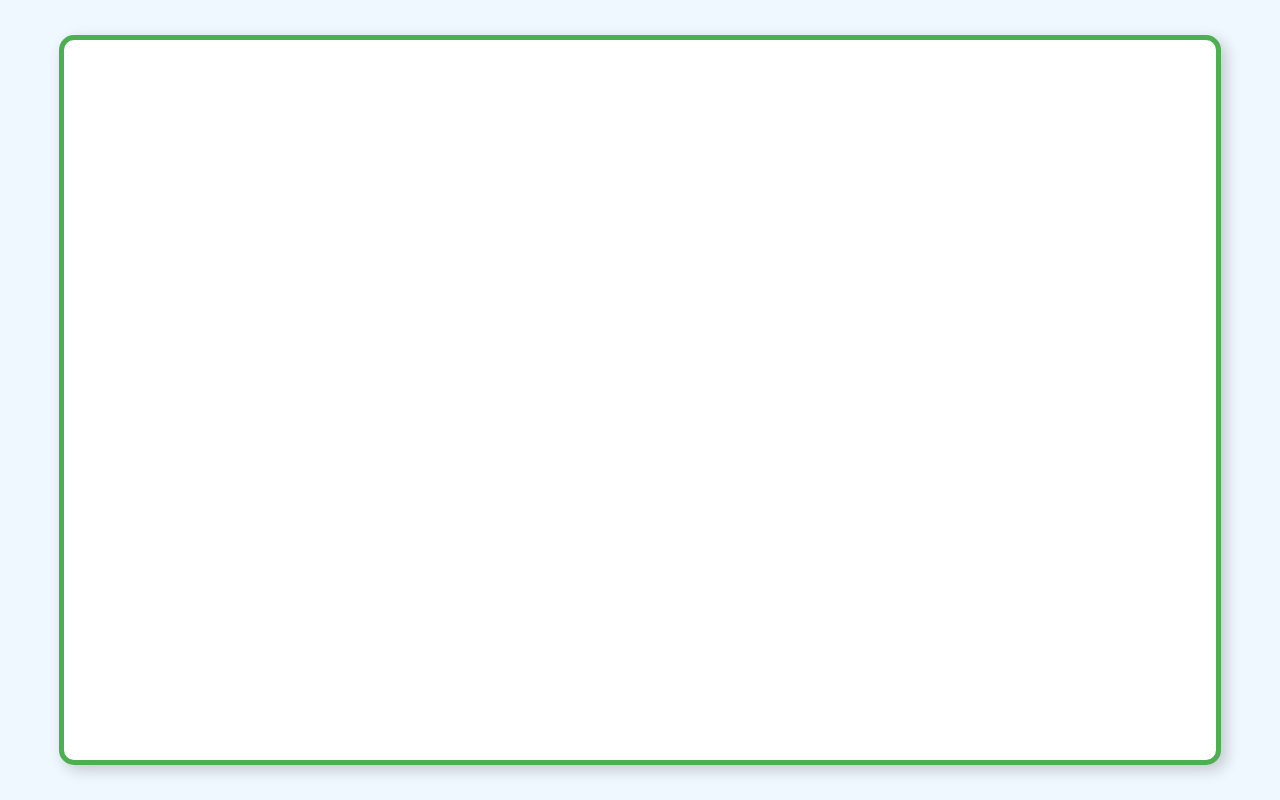
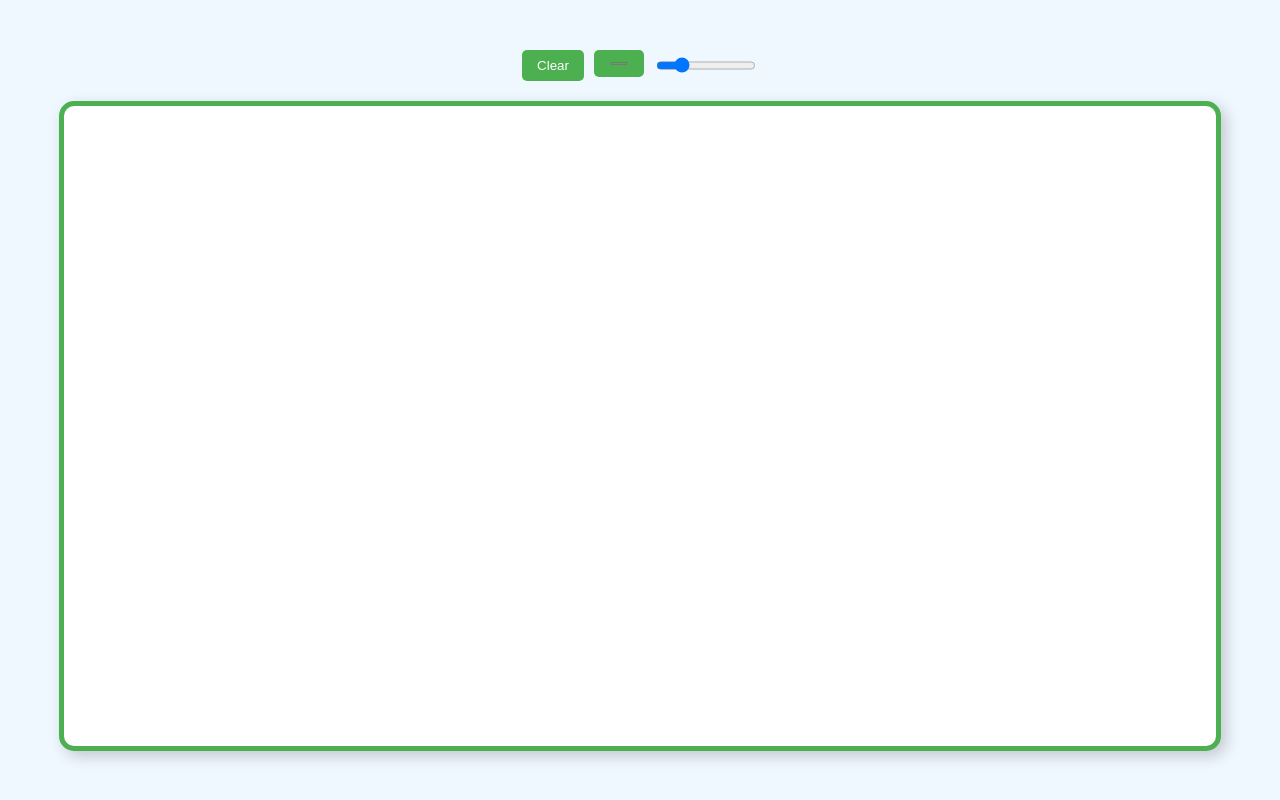
Before and after one commit to prakashh069/Drawing, a plain HTML site: page index.html in a window 1280 px wide. Drawn offline with Linux system fonts and the light colour scheme.

Commit message:
Update index.html

```diff
--- a/index.html
+++ b/index.html
@@ -10,6 +10,7 @@
             padding: 0;
             height: 100%;
             display: flex;
+            flex-direction: column;
             justify-content: center;
             align-items: center;
             background: #f0f8ff;
@@ -19,19 +20,45 @@
             border-radius: 15px;
             background: #ffffff;
             box-shadow: 5px 5px 15px rgba(0, 0, 0, 0.2);
+            margin-top: 10px;
+        }
+        .controls {
+            display: flex;
+            gap: 10px;
+            margin-bottom: 10px;
+        }
+        button, input[type="color"] {
+            padding: 8px 15px;
+            border: none;
+            border-radius: 5px;
+            background-color: #4CAF50;
+            color: #fff;
+            cursor: pointer;
+        }
+        input[type="range"] {
+            width: 100px;
         }
     </style>
 </head>
 <body>
+    <div class="controls">
+        <button id="clearBtn">Clear</button>
+        <input type="color" id="colorPicker" value="#4CAF50">
+        <input type="range" id="brushSize" min="1" max="20" value="5">
+    </div>
+
     <canvas id="drawingCanvas"></canvas>
 
     <script>
         const canvas = document.getElementById('drawingCanvas');
         const ctx = canvas.getContext('2d');
+        const clearBtn = document.getElementById('clearBtn');
+        const colorPicker = document.getElementById('colorPicker');
+        const brushSize = document.getElementById('brushSize');
 
         function resizeCanvas() {
             canvas.width = window.innerWidth * 0.9;
-            canvas.height = window.innerHeight * 0.9;
+            canvas.height = window.innerHeight * 0.8;
         }
 
         window.addEventListener('resize', resizeCanvas);
@@ -59,8 +86,8 @@
             if (!drawing) return;
             const { x, y } = getPosition(event);
             ctx.lineTo(x, y);
-            ctx.strokeStyle = '#4CAF50';
-            ctx.lineWidth = 5;
+            ctx.strokeStyle = colorPicker.value;
+            ctx.lineWidth = brushSize.value;
             ctx.lineCap = 'round';
             ctx.stroke();
         }
@@ -76,6 +103,10 @@
             const y = (event.clientY || event.touches[0].clientY) - rect.top;
             return { x, y };
         }
+
+        clearBtn.addEventListener('click', () => {
+            ctx.clearRect(0, 0, canvas.width, canvas.height);
+        });
     </script>
 </body>
 </html>
```
